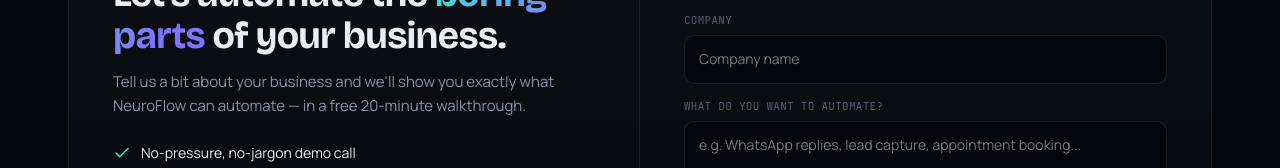
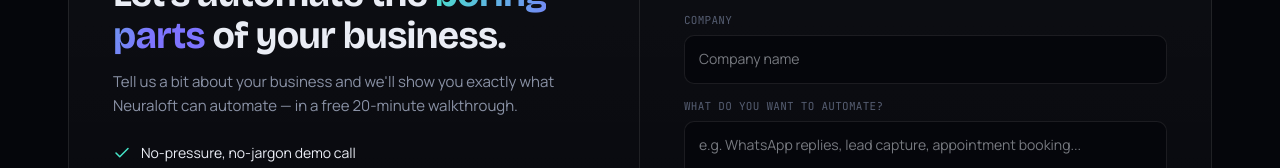
Before and after one commit to nimrahqureshi/neuraloft-ai, a React (Vite) app: page / in a window 1280 px wide. Shown: the part 8128-8296 px from the top of the page. Built offline with nearby package versions, Linux system fonts and the light colour scheme.

Commit message:
Update Contact.tsx

```diff
--- a/src/components/sections/Contact.tsx
+++ b/src/components/sections/Contact.tsx
@@ -55,7 +55,7 @@
               business.
             </h2>
             <p className="mt-3.5 text-[15px] text-muted">
-              Tell us a bit about your business and we'll show you exactly what NeuroFlow can
+              Tell us a bit about your business and we'll show you exactly what Neuraloft can
               automate — in a free 20-minute walkthrough.
             </p>
             <div className="mt-6 flex flex-col gap-3">
```
